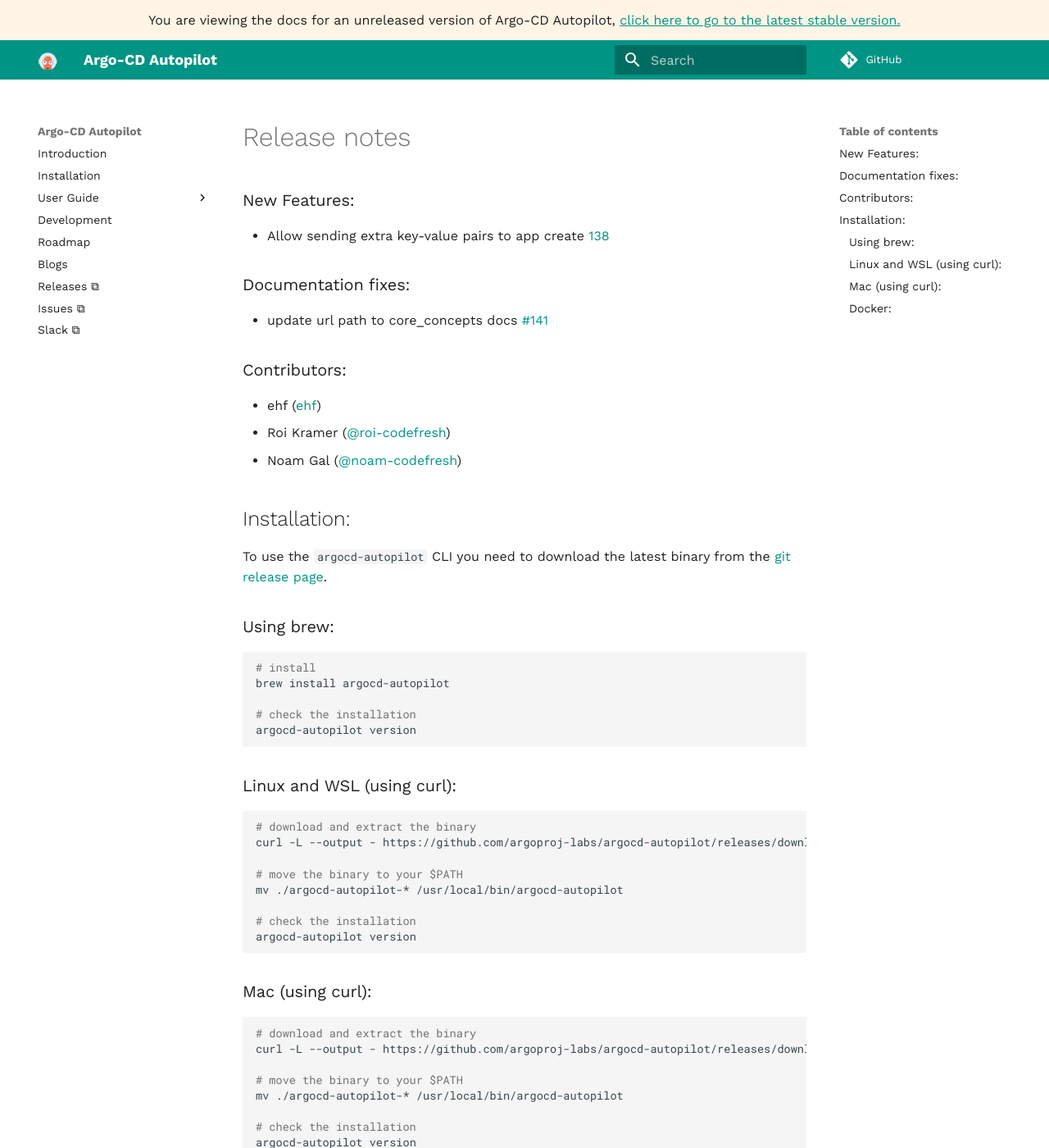
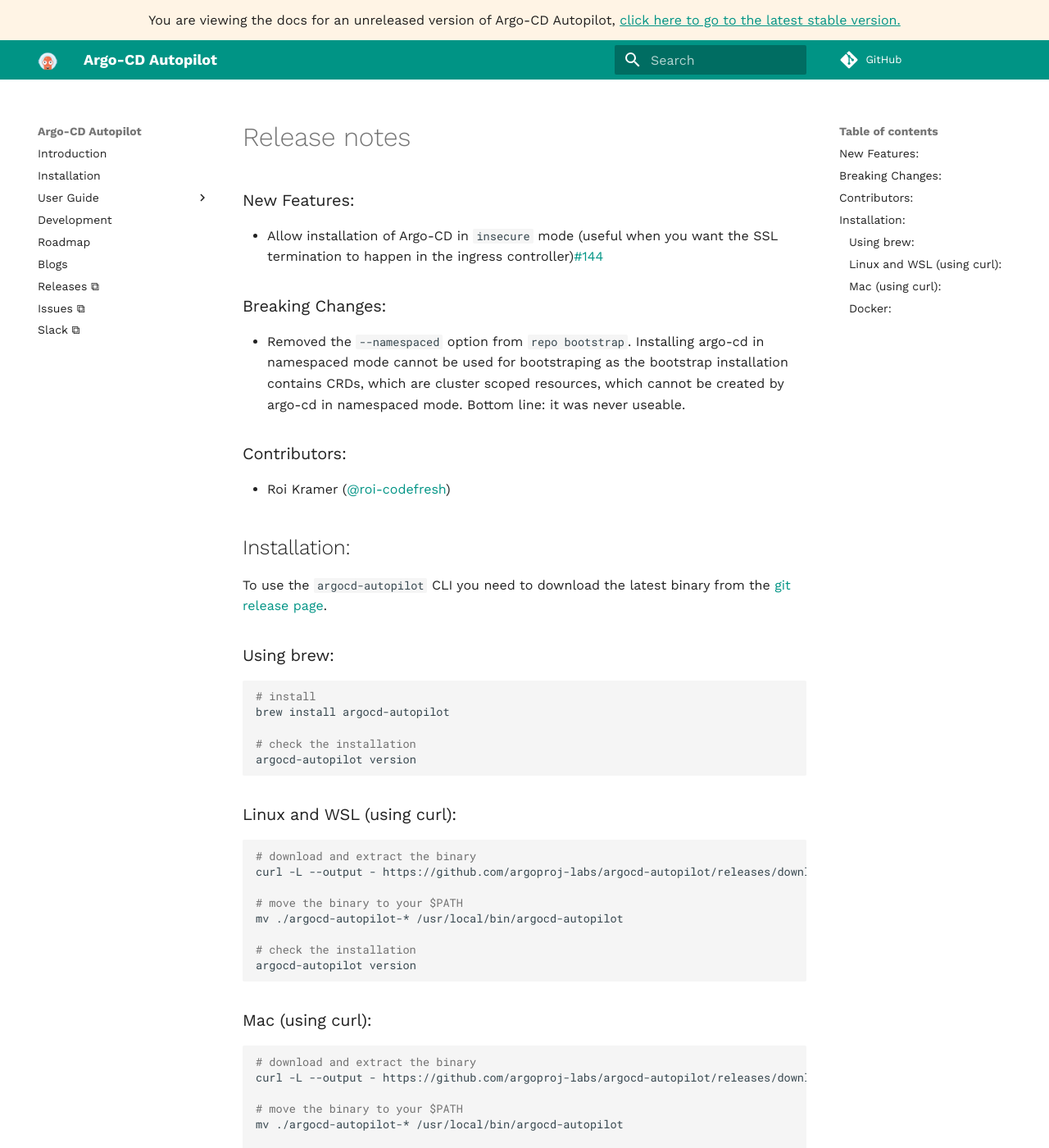
Before and after one commit to argoproj-labs/argocd-autopilot, an MkDocs documentation site: the page built from docs/releases/release_notes.md, in a window 1280 px wide and 1400 px high. Shown: the whole window at 82% size. Built offline with MkDocs 1.6.1 and Material for MkDocs 9.7.7, drawn with Linux system fonts in a browser that asks for light colours; comment, search, counter and statistics services are not loaded.

Commit message:
v0.2.13 (#147)

````diff
--- a/docs/releases/release_notes.md
+++ b/docs/releases/release_notes.md
@@ -1,13 +1,11 @@
 ### New Features:
-* Allow sending extra key-value pairs to app create [138](https://github.com/argoproj-labs/argocd-autopilot/issues/138)
+* Allow installation of Argo-CD in `insecure` mode (useful when you want the SSL termination to happen in the ingress controller)[#144](https://github.com/argoproj-labs/argocd-autopilot/issues/144)
 
-### Documentation fixes:
-* update url path to core_concepts docs [#141](https://github.com/argoproj-labs/argocd-autopilot/pull/141)
+### Breaking Changes:
+* Removed the `--namespaced` option from `repo bootstrap`. Installing argo-cd in namespaced mode cannot be used for bootstraping as the bootstrap installation contains CRDs, which are cluster scoped resources, which cannot be created by argo-cd in namespaced mode. Bottom line: it was never useable.
 
 ### Contributors:
-- ehf ([ehf](https://github.com/ehf))
 - Roi Kramer ([@roi-codefresh](https://github.com/roi-codefresh))
-- Noam Gal ([@noam-codefresh](https://github.com/noam-codefresh))
 
 ## Installation:
 
@@ -25,7 +23,7 @@ argocd-autopilot version
 ### Linux and WSL (using curl):
 ```bash
 # download and extract the binary
-curl -L --output - https://github.com/argoproj-labs/argocd-autopilot/releases/download/v0.2.12/argocd-autopilot-linux-amd64.tar.gz | tar zx
+curl -L --output - https://github.com/argoproj-labs/argocd-autopilot/releases/download/v0.2.13/argocd-autopilot-linux-amd64.tar.gz | tar zx
 
 # move the binary to your $PATH
 mv ./argocd-autopilot-* /usr/local/bin/argocd-autopilot
@@ -37,7 +35,7 @@ argocd-autopilot version
 ### Mac (using curl):
 ```bash
 # download and extract the binary
-curl -L --output - https://github.com/argoproj-labs/argocd-autopilot/releases/download/v0.2.12/argocd-autopilot-darwin-amd64.tar.gz | tar zx
+curl -L --output - https://github.com/argoproj-labs/argocd-autopilot/releases/download/v0.2.13/argocd-autopilot-darwin-amd64.tar.gz | tar zx
 
 # move the binary to your $PATH
 mv ./argocd-autopilot-* /usr/local/bin/argocd-autopilot
````
Also changed, not shown: CHANGELOG.md (+8 -0 lines), 1 other file.
